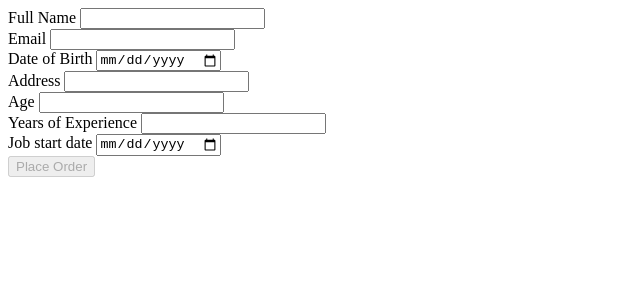
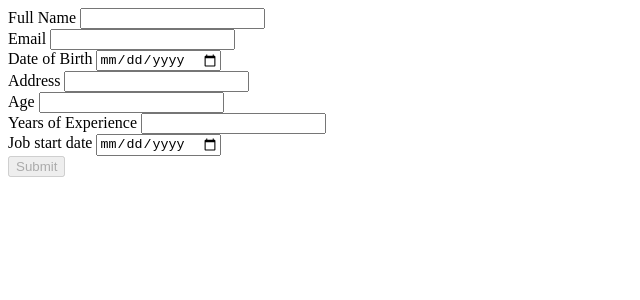
Before and after one commit to LukaGrdinic/Angular-Modular-Forms, an Angular app: page / in a window 1280 px wide. Shown: the top 300 px of the page, without its empty margins (0-640 px from the left). Built offline with nearby package versions, Linux system fonts and the light colour scheme.

Commit message:
Update naming for user info component

```diff
--- a/src/app/app.component.html
+++ b/src/app/app.component.html
@@ -1 +1 @@
-<app-billing-info></app-billing-info>
+<app-user-info></app-user-info>
--- a/src/app/app.module.ts
+++ b/src/app/app.module.ts
@@ -7,7 +7,7 @@ import { BasicInfoComponent } from './basic-info/basic-info.component';
 import { AddressComponent } from './address/address.component';
 
 import { ReactiveFormsModule } from '@angular/forms';
-import { BillingInfoComponent } from './billing-info/billing-info.component';
+import { UserInfoComponent } from './user-info/user-info.component';
 import { AgeComponent } from './age/age.component';
 import { ExperienceComponent } from './experience/experience.component';
 import { JobDetailsComponent } from './job-details/job-details.component';
@@ -19,7 +19,7 @@ import { DateOfBirthComponent } from './date-of-birth/date-of-birth.component';
     AppComponent,
     BasicInfoComponent,
     AddressComponent,
-    BillingInfoComponent,
+    UserInfoComponent,
     AgeComponent,
     ExperienceComponent,
     JobDetailsComponent,
--- a/src/app/billing-info/billing-info.component.ts
+++ /dev/null
@@ -1,33 +0,0 @@
-import { BillingInfoFormService } from './../billing-info-form.service';
-import { Component, ElementRef, OnInit, ViewChild } from '@angular/core';
-import { FormBuilder, FormGroup, Validators } from '@angular/forms';
-
-@Component({
-  selector: 'app-billing-info',
-  templateUrl: './billing-info.component.html',
-  styleUrls: [ './billing-info.component.scss' ],
-  providers: [BillingInfoFormService]
-})
-export class BillingInfoComponent implements OnInit {
-
-  public billingInfoForm: FormGroup;
-  constructor(
-    private fb: FormBuilder,
-    private billingInfoFormService: BillingInfoFormService
-    ) {
-    this.billingInfoForm = this.fb.group({
-      basicInfo: [ '' ],
-      addressForm: [ '' ],
-      ageForm: [ '' ],
-      experienceForm: [ '' ],
-      jobDetails: [ '' ],
-    });
-  }
-
-  ngOnInit() {
-    this.billingInfoForm.valueChanges.subscribe(val => {
-      this.billingInfoFormService.billingInfoFormState.next(val);
-    });
-  }
-
-}
--- a/src/app/billing-info/billing-info.component.html
+++ b/src/app/user-info/user-info.component.html
@@ -1,8 +1,8 @@
-<ng-container [formGroup]="billingInfoForm">
+<ng-container [formGroup]="userInfoForm">
     <app-basic-info formControlName="basicInfo"></app-basic-info>
     <app-address formControlName="addressForm"></app-address>
     <app-age formControlName="ageForm"></app-age>
     <app-experience formControlName="experienceForm"></app-experience>
     <app-job-details formControlName="jobDetails"></app-job-details>
-    <button type=”submit” [disabled]="billingInfoForm.invalid">Place Order</button>
+    <button type=”submit” [disabled]="userInfoForm.invalid">Submit</button>
 </ng-container>
--- /dev/null
+++ b/src/app/user-info/user-info.component.ts
@@ -0,0 +1,34 @@
+import { Component, OnInit } from '@angular/core';
+import { FormBuilder, FormGroup } from '@angular/forms';
+
+import { BillingInfoFormService } from '../billing-info-form.service';
+
+@Component({
+  selector: 'app-user-info',
+  templateUrl: './user-info.component.html',
+  styleUrls: [ './user-info.component.scss' ],
+  providers: [BillingInfoFormService]
+})
+export class UserInfoComponent implements OnInit {
+
+  public userInfoForm: FormGroup;
+  constructor(
+    private fb: FormBuilder,
+    private billingInfoFormService: BillingInfoFormService
+    ) {
+    this.userInfoForm = this.fb.group({
+      basicInfo: [ '' ],
+      addressForm: [ '' ],
+      ageForm: [ '' ],
+      experienceForm: [ '' ],
+      jobDetails: [ '' ],
+    });
+  }
+
+  ngOnInit() {
+    this.userInfoForm.valueChanges.subscribe(val => {
+      this.billingInfoFormService.billingInfoFormState.next(val);
+    });
+  }
+
+}
```
Also changed, not shown: src/app/user-info/user-info.component.scss (added), 1 other file (tests, documents, lock files or other folders).
